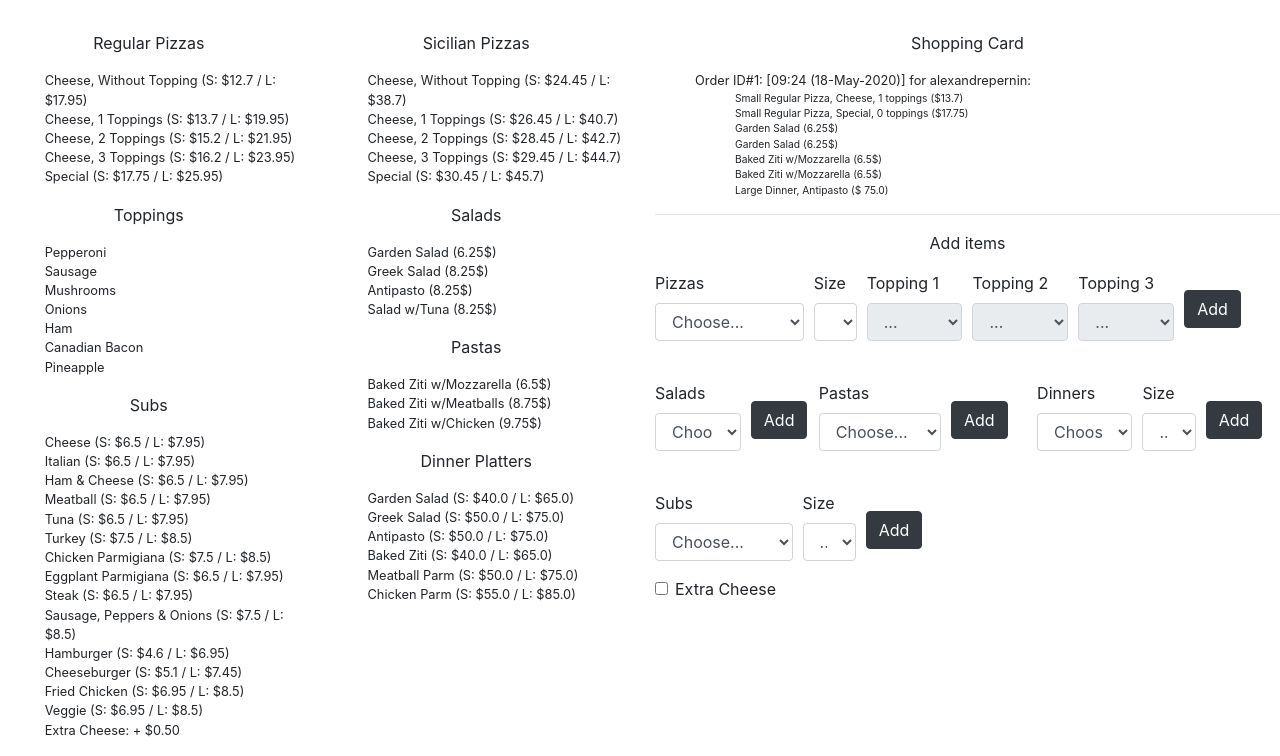
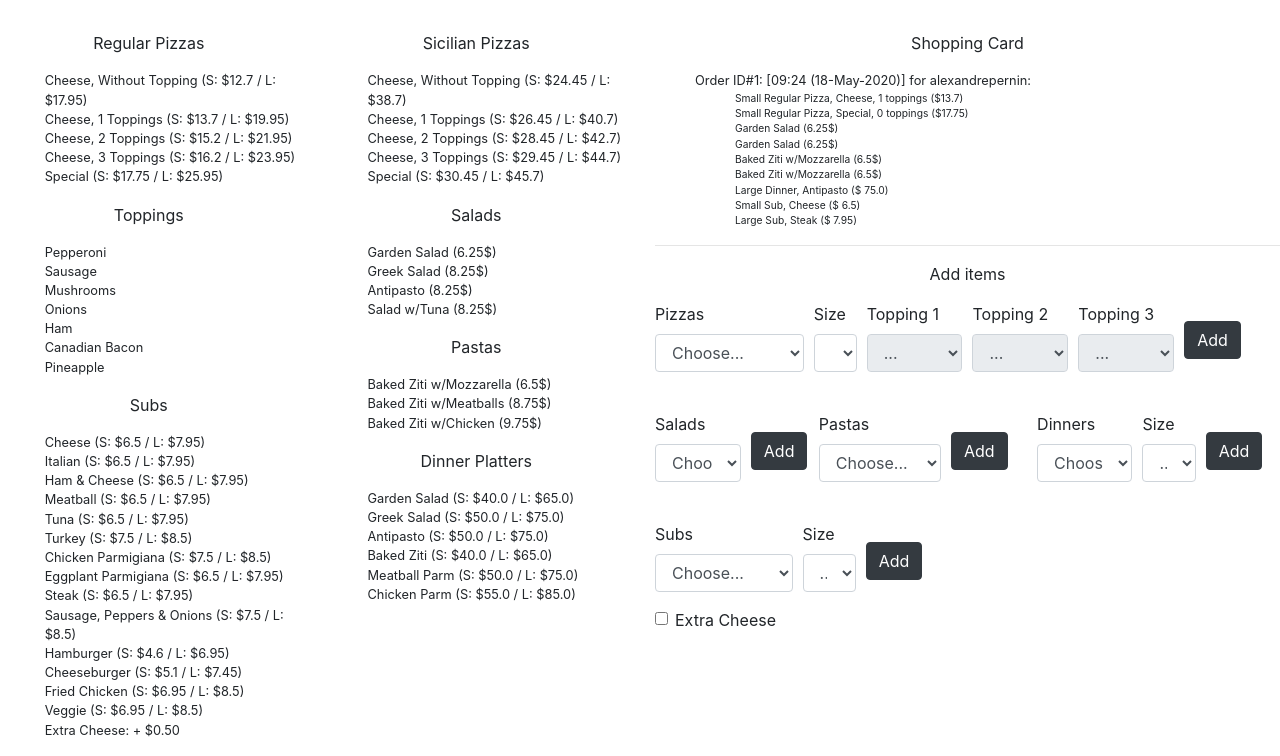
Before and after one commit to alexandrepernin/EDX_project3, a Django app: page / in a window 1280 px wide. Shown: the part 187-943 px from the top of the page. Run offline with Django 3.2, Linux system fonts and the light colour scheme; a user stored in the database is signed in; data comes from the database, SQL or seed files in the repository; some libraries are stand-ins or nearby versions.

Commit message:
Complete Mechanism for Subs

```diff
--- a/orders/models.py
+++ b/orders/models.py
@@ -73,7 +73,7 @@ class Sub(models.Model):
     price_small = models.FloatField(default=0)
     price_large = models.FloatField(default=0)
     menu = models.BooleanField(default=False)
-    extra_chesse = models.BooleanField(default=False)
+    extra_cheese = models.BooleanField(default=False)
     extras = models.ManyToManyField(SubExtra, blank=True, related_name="subs")
 
     def __str__(self):
--- a/orders/templates/orders/index.html
+++ b/orders/templates/orders/index.html
@@ -118,6 +118,11 @@ Menu
   <ul>
     {% for dinner in order.dinners.all %}
     <li> {{dinner}} </li>
+    {% endfor %}
+  </ul>
+  <ul>
+    {% for sub in order.subs.all %}
+    <li> {{sub}} </li>
     {% endfor %}
   </ul>
   {% endfor %}
@@ -287,16 +292,23 @@ Menu
         </div>
         <div id="hidden_div" style="display:none;">
           {% for extra in SubExtras %}
-          <div class="form-check form-check-inline">
-            <input class="form-check-input" type="checkbox" value="" id="defaultCheck1">
-            <label class="form-check-label" for="defaultCheck1">{{extra}}</label>
-          </div>
+            {% if extra.name == "Green Peppers" %}
+            <div class="form-check form-check-inline">
+              <input class="form-check-input" type="checkbox" value="" id="GreenPeppers">
+              <label class="form-check-label" for="defaultCheck1">{{extra}}</label>
+            </div>
+            {% else %}
+            <div class="form-check form-check-inline">
+              <input class="form-check-input" type="checkbox" value="" id={{extra}}>
+              <label class="form-check-label" for="defaultCheck1">{{extra}}</label>
+            </div>
+            {% endif %}
           {% endfor %}
         </div>
         </div>
         <div class="form-check">
-        <input class="form-check-input" type="checkbox" value="" id="defaultCheck2">
-        <label class="form-check-label" for="defaultCheck2">Extra Cheese</label>
+          <input class="form-check-input" type="checkbox" value="" id="ExtraCheese">
+          <label class="form-check-label" for="defaultCheck2">Extra Cheese</label>
         </div>
 
     </form>
@@ -411,7 +423,10 @@ Menu
     const request = new XMLHttpRequest();
     var sub_bar = document.getElementById("sub");
     var sub_size_bar = document.getElementById("sub_size");
-
+    var cheese_checkbox = document.getElementById("ExtraCheese");
+    var onions_checkbox = document.getElementById("Onions");
+    var mushrooms_checkbox = document.getElementById("Mushrooms");
+    var peppers_checkbox = document.getElementById("GreenPeppers");
     request.open('POST', '/order_sub');
 
     request.onload = () => {
@@ -420,6 +435,10 @@ Menu
     const data = new FormData();
     data.append('sub', sub_bar.options[sub_bar.selectedIndex].text);
     data.append('size', sub_size_bar.options[sub_size_bar.selectedIndex].text);
+    data.append('Cheese', cheese_checkbox.checked.toString());
+    data.append('Onions', onions_checkbox.checked.toString());
+    data.append('Mushrooms', mushrooms_checkbox.checked.toString());
+    data.append('Green Peppers', peppers_checkbox.checked.toString());
     request.send(data);
   };
 
@@ -429,6 +448,7 @@ Menu
          document.querySelector('#pasta_form').onsubmit = () => post_new_pasta_order();
          document.querySelector('#pizza_form').onsubmit = () => post_new_pizza_order();
          document.querySelector('#dinner_form').onsubmit = () => post_new_dinner_order();
+         document.querySelector('#sub_form').onsubmit = () => post_new_sub_order();
     });
 </script>
 {% endblock %}
--- a/orders/views.py
+++ b/orders/views.py
@@ -109,10 +109,23 @@ def order_dinner(request):
 def order_sub(request):
     sub_name = request.POST["sub"]
     sub_size = request.POST["size"][:1]
+    extras = dict()
+    for extra in ["Cheese", "Onions", "Mushrooms", "Green Peppers"]:
+        extras[extra] = request.POST[extra]=='true'
     username=request.user.username
     logger.error("Processing code for order_sub: {} of size {} for user {}".format(sub_name, sub_size, username))
-
     order = Order.objects.filter(validated=False, user=request.user)[0]
+    sub_menu = Sub.objects.filter(menu=True, name=sub_name)[0]
+    sub_to_add = Sub(menu=False, name=sub_name, size=sub_size, price_small=sub_menu.price_small,
+                    price_large=sub_menu.price_large, extra_cheese=extras["Cheese"])
+    sub_to_add.save()
+    for extra in ["Onions", "Mushrooms", "Green Peppers"]:
+        if extras[extra]:
+            sub_to_add.extras.add(SubExtra.objects.filter(name=extra)[0])
+    sub_to_add.save()
+    order.subs.add(sub_to_add)
+    order.save()
+    logger.error("Adding to order the sub"+str(sub_to_add))
     return JsonResponse({"success": True})
 
 @csrf_exempt
```
Also changed, not shown: db.sqlite3.
